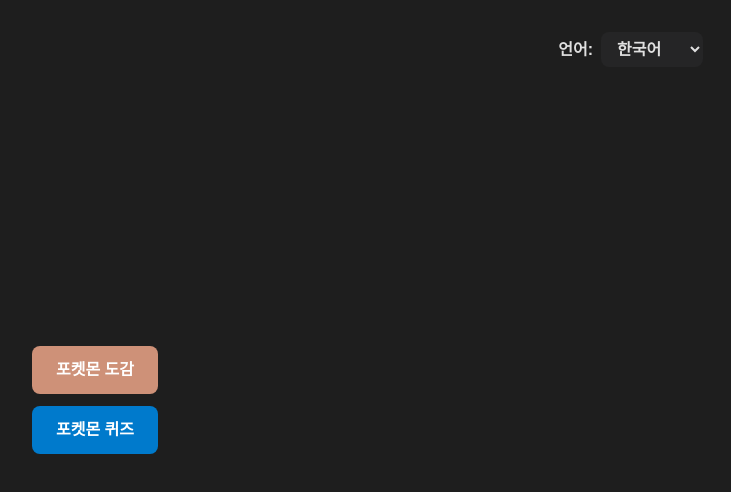
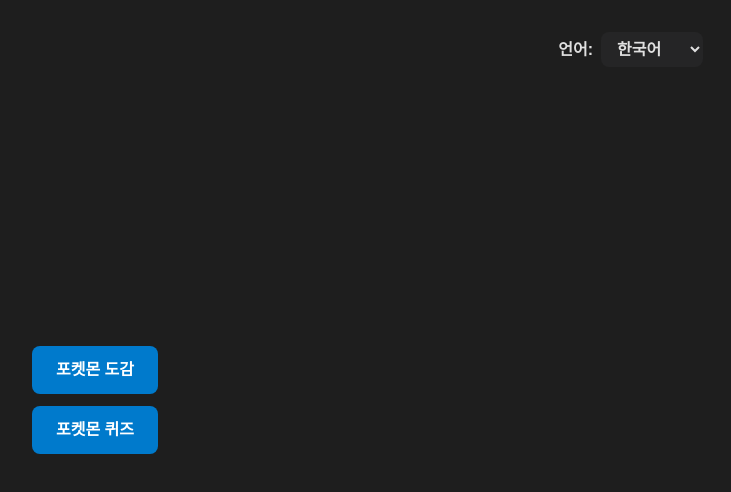
Before and after one commit to Junseok-K/AI_project, a Next.js app in the folder pokedex_project/: page / in a window 1280 px wide. Shown: the top 492 px of the page, without its empty margins (545-1276 px from the left). Built offline with nearby package versions, Linux system fonts and the light colour scheme.

Commit message:
버튼색 수정

```diff
--- a/pokedex_project/app/page.tsx
+++ b/pokedex_project/app/page.tsx
@@ -79,7 +79,7 @@
         <div className="flex w-full max-w-xs flex-col gap-3">
           <a
             href="/pokemon"
-            className="rounded-lg bg-[#ce9178] px-6 py-3 text-center font-semibold text-white transition-opacity hover:opacity-80"
+            className="rounded-lg bg-[#007acc] px-6 py-3 text-center font-semibold text-white transition-opacity hover:opacity-80"
           >
             {t.pokedex}
           </a>
```
